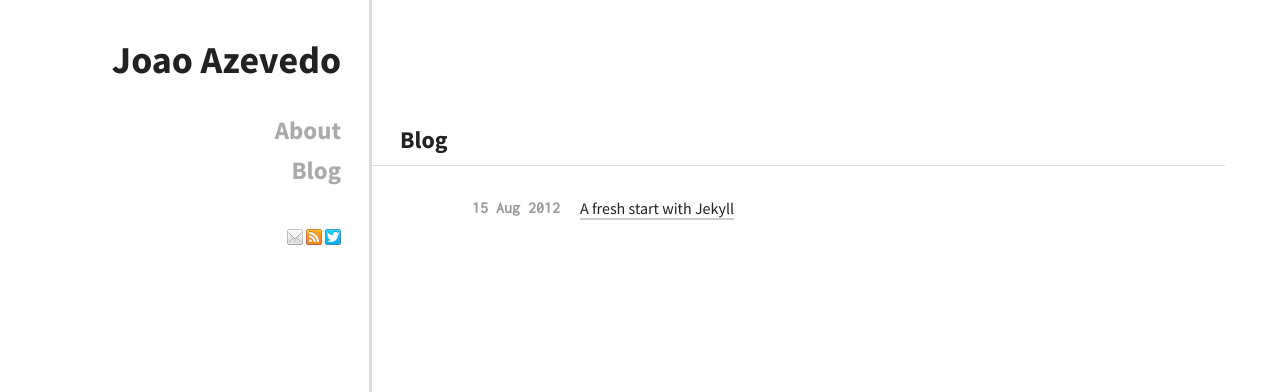
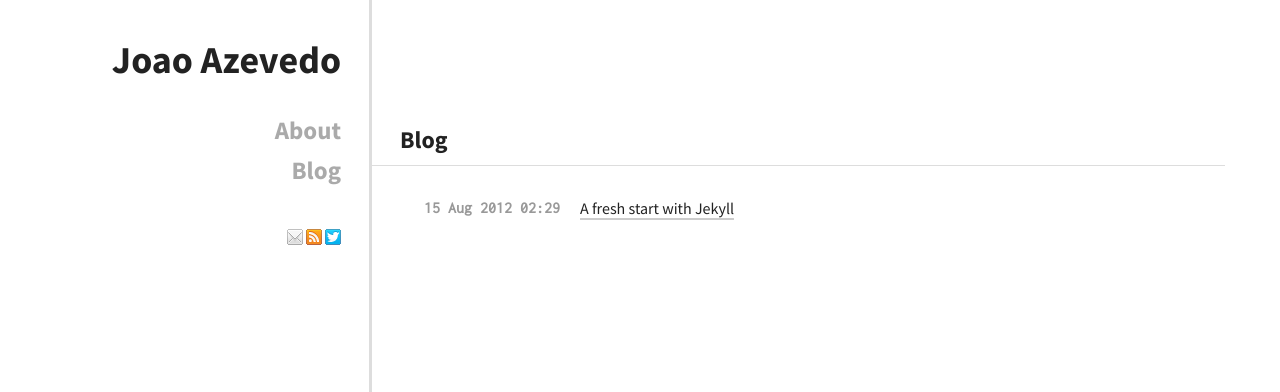
Before and after one commit to jcazevedo/jcazevedo.net, a Jekyll site: the page built from blog.html, in a window 1280 px wide. Shown: the top 392 px of the page. Built offline with Jekyll 4.4.1, drawn with Linux system fonts in a browser that asks for light colours.

Commit message:
Modify the date format.

```diff
--- a/blog.html
+++ b/blog.html
@@ -7,6 +7,6 @@ title: Blog
 
 <dl class="dl-horizontal">
 {% for post in site.posts %}
-<dt class="date">{{ post.date | date_to_string }}</dt> <dd><a href="{{ post.url }}">{{ post.title }}</a></dd>
+<dt class="date">{{ post.date | date: "%d %b %Y %H:%M" }}</dt> <dd><a href="{{ post.url }}">{{ post.title }}</a></dd>
 {% endfor %}
 </dl>
--- a/index.html
+++ b/index.html
@@ -14,6 +14,6 @@ title: Home
 
 <dl class="posts dl-horizontal">
 {% for post in site.posts limit: 5 %}
-<dt class="date">{{ post.date | date_to_string }}</dt> <dd><a href="{{ post.url }}">{{ post.title }}</a></dd>
+<dt class="date">{{ post.date | date: "%d %b %Y %H:%M" }}</dt> <dd><a href="{{ post.url }}">{{ post.title }}</a></dd>
 {% endfor %}
 </dl>
```
